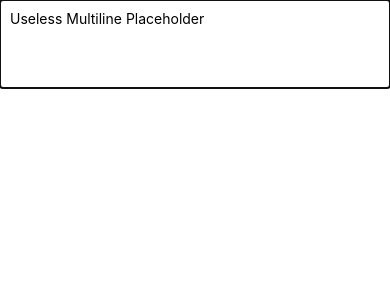
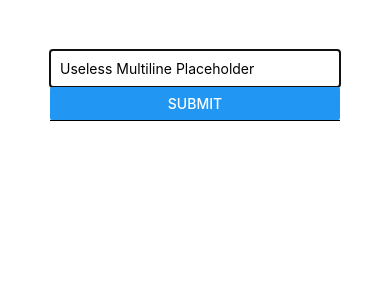
Before and after one commit to Hussain-hamim/Taskly, a React Native app: screen / in a window 390 px wide. Shown: the top 300 px of the page. Built offline with nearby package versions, Linux system fonts and the light colour scheme.

Commit message:
type and see the bg like it

```diff
--- a/App.js
+++ b/App.js
@@ -1,5 +1,5 @@
 import React from "react";
-import { View, TextInput } from "react-native";
+import { View, TextInput, Button, Pressable } from "react-native";
 
 const MultilineTextInputExample = () => {
   const [value, onChangeText] = React.useState("Useless Multiline Placeholder");
@@ -12,11 +12,13 @@ const MultilineTextInputExample = () => {
         backgroundColor: value,
         borderBottomColor: "#000000",
         borderBottomWidth: 1,
+        margin: 50,
+        // backgroundColor: "pink",
       }}
     >
       <TextInput
         editable
-        multiline
+        // multiline
         numberOfLines={4}
         maxLength={50}
         onChangeText={(text) => onChangeText(text)}
@@ -25,11 +27,14 @@ const MultilineTextInputExample = () => {
         keyboardType="email-address"
         underlineColorAndroid="transparent"
         allowFontScaling={true}
-        autoCapitalize="characters" // words, sentences, none
+        // autoCapitalize="characters" // words, sentences, none
         autoComplete="additional-name"
         autoCorrect={true}
         autoFocus={true}
+        blurOnSubmit={true}
       />
+
+      <Button title="submit" onPress={() => null} />
     </View>
   );
 };
```
